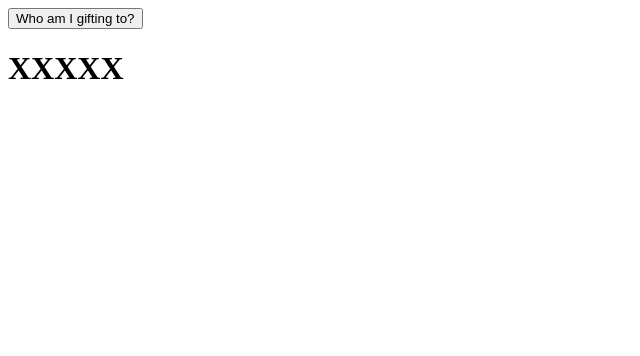
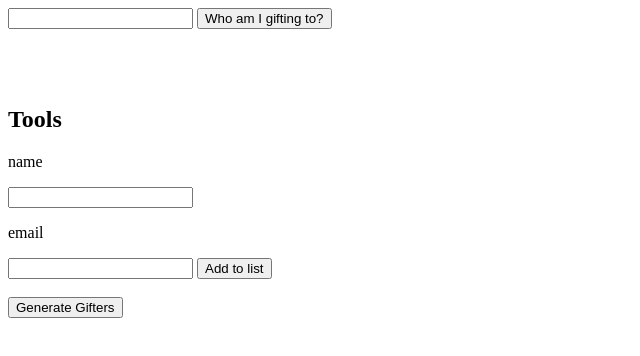
Before and after one commit to TheCheesyz/TheCheesyz.github.io, a plain HTML site: page index.html in a window 1280 px wide. Both pictures are taken after a click on the button "Who am I gifting to?". Shown: the whole page, without its empty margins (0-640 px from the left). Drawn offline with Linux system fonts and the light colour scheme; no server answers.

Commit message:
Added Tools

```diff
--- a/index.html
+++ b/index.html
@@ -2,9 +2,23 @@
 <html>
 <body>
 
+<input type="text" id="codeInput">
 <button type="button" onclick="whoIsMyGuy()">Who am I gifting to?</button>
 
 <h1 id="myGuy">XXXXX</h1>
+
+<br></br>
+
+<h2>Tools</h2>
+<p>name</p>
+<input type="text" id="name">
+<p>email</p>
+<input type="text" id="email">
+
+<button type="button" onclick="addToList()">Add to list</button>
+
+<br></br>
+<button type="button" onclick="generateSecrets()">Generate Gifters</button>
 
 <script src="ssfetch.js"></script>
 
--- a/ssfetch.js
+++ b/ssfetch.js
@@ -1,9 +1,29 @@
+var peopleArray = [];
+
 function whoIsMyGuy() {
-	fetch('https://jsonplaceholder.typicode.com/users')
-		.then(response => {
-			return response.json();
-		})
-		.then(users => {
-			document.getElementById("myGuy").innerHTML=users[0].name;
-		});
+	var code = document.getElementById('codeInput').value;
+	document.getElementById("myGuy").innerHTML = code;
+
 }
+
+function generateSecrets() {
+	shuffleArray(peopleArray);
+	console.log(peopleArray);
+}
+
+function shuffleArray(array) {
+    for (var i = array.length - 1; i > 0; i--) {
+        var j = Math.floor(Math.random() * (i + 1));
+        var temp = array[i];
+        array[i] = array[j];
+        array[j] = temp;
+    }
+}
+
+function addToList() {
+	var person = {
+		name : document.getElementById('name').value,
+		email : document.getElementById('email').value
+	}
+	peopleArray.push(person);
+}
```
